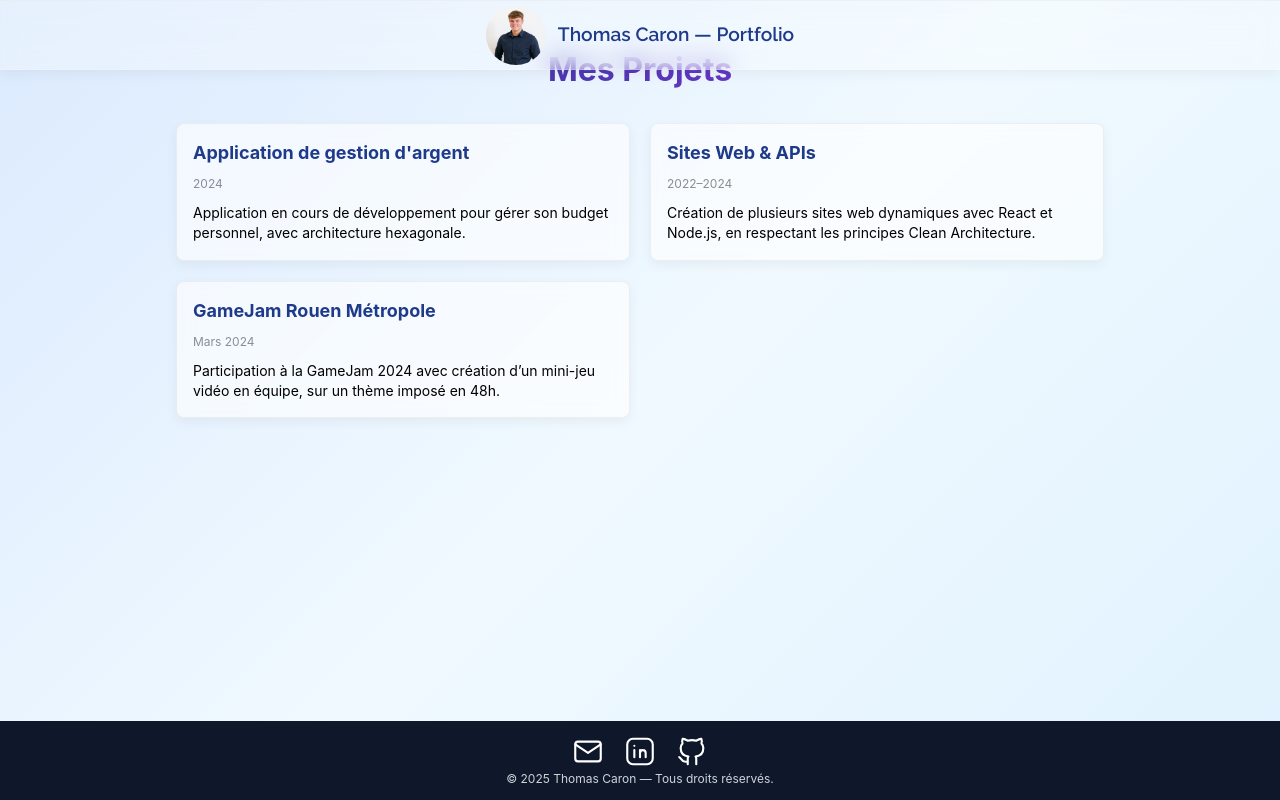
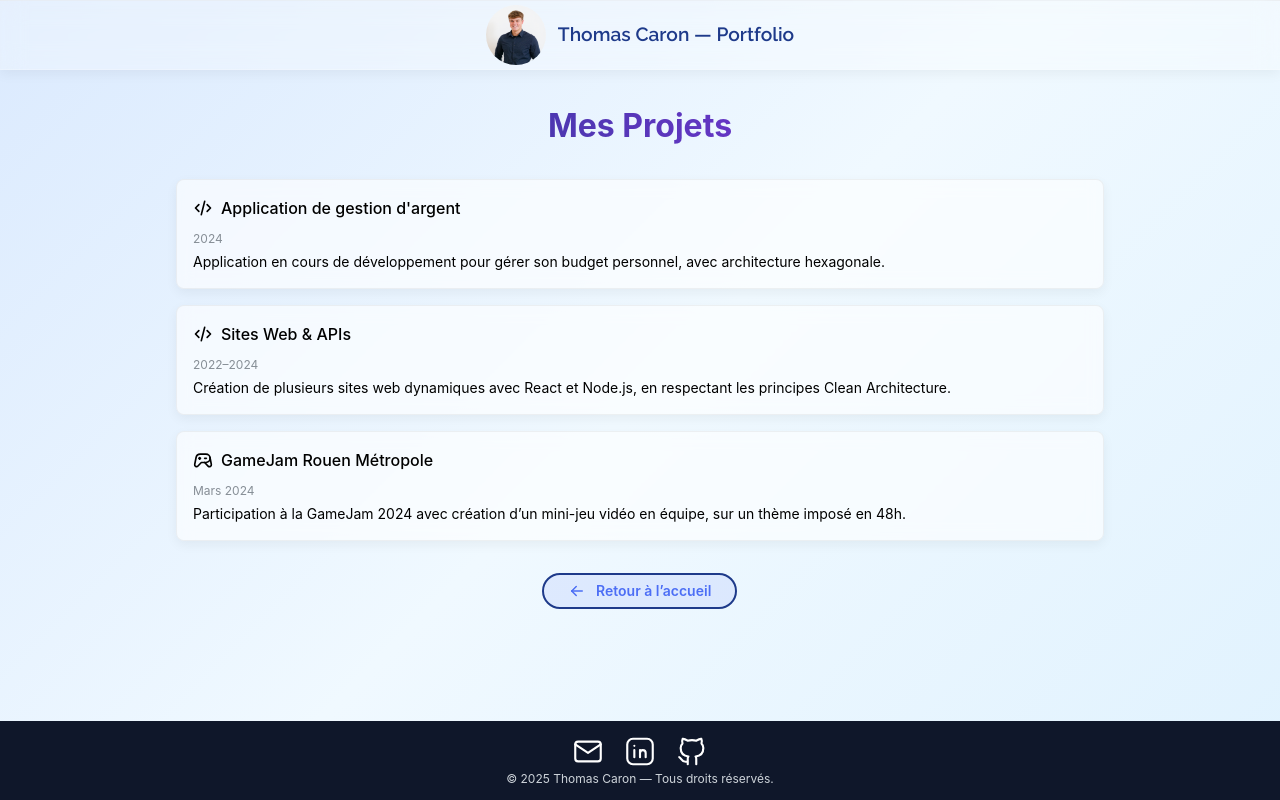
Before and after one commit to ThoomassC/portfolio, a React (Vite) app: page /project in a window 1280 px wide. Built offline with nearby package versions, Linux system fonts and the light colour scheme.

Commit message:
feat : refonte page projects

```diff
--- a/src/pages/Project.tsx
+++ b/src/pages/Project.tsx
@@ -2,11 +2,19 @@
 import {
   Container,
   Title,
-  SimpleGrid,
   Paper,
+  Stack,
   Text,
-  Stack,
+  Group,
+  Button,
 } from "@mantine/core";
+import {
+  IconArrowLeft,
+  IconDeviceGamepad2,
+  IconCode,
+} from "@tabler/icons-react";
+import { useNavigate } from "react-router-dom";
+import { useEffect } from "react";
 
 const projects = [
   {
@@ -30,13 +38,35 @@ const projects = [
 ];
 
 const Project = () => {
+  const navigate = useNavigate();
+
+  useEffect(() => {
+    const style = document.createElement("style");
+    style.innerHTML = `
+      @keyframes fadeSlideProject {
+        0% { opacity: 0; transform: translateY(30px) scale(0.92); }
+        100% { opacity: 1; transform: translateY(0) scale(1); }
+      }
+      .fade-animated-proj { animation: fadeSlideProject 1s ease-out forwards; opacity: 0; }
+      .fade-proj-1 { animation-delay: 0.2s; }
+      .fade-proj-2 { animation-delay: 0.4s; }
+      .fade-proj-3 { animation-delay: 0.6s; }
+      .fade-proj-4 { animation-delay: 0.8s; }
+    `;
+    document.head.appendChild(style);
+  }, []);
+
   return (
-    <Container size="md" py="xl">
+    <Container
+      size="md"
+      py="xl"
+      style={{ marginTop: "3.5rem", marginBottom: "3.5rem" }}
+    >
       <Title
         order={2}
         ta="center"
         mb="xl"
-        className="fade-animated-skill fade-delay-1"
+        className="fade-animated-proj fade-proj-1"
         style={{
           background: "linear-gradient(90deg, #1e3a8a, #9333ea)",
           WebkitBackgroundClip: "text",
@@ -48,13 +78,14 @@ const Project = () => {
         Mes Projets
       </Title>
 
-      <SimpleGrid cols={{ base: 1, sm: 2 }} spacing="lg">
+      <Stack gap="md">
         {projects.map((project, index) => (
           <Paper
             key={index}
             withBorder
             radius="md"
             p="md"
+            className={`fade-animated-proj fade-proj-${index + 2}`}
             style={{
               background: "rgba(255, 255, 255, 0.6)",
               backdropFilter: "blur(8px)",
@@ -71,18 +102,36 @@ const Project = () => {
               e.currentTarget.style.boxShadow = "0 4px 12px rgba(0,0,0,0.05)";
             }}
           >
-            <Stack gap="xs">
-              <Title order={4} style={{ color: "#1e3a8a" }}>
-                {project.title}
-              </Title>
-              <Text size="xs" c="dimmed">
-                {project.date}
-              </Text>
-              <Text size="sm">{project.description}</Text>
-            </Stack>
+            <Group align="center" gap={8} mb="xs">
+              {(project.title.includes("Game") && (
+                <IconDeviceGamepad2 size={20} />
+              )) || <IconCode size={20} />}
+              <Text fw={500}>{project.title}</Text>
+            </Group>
+            <Text size="xs" c="dimmed" mb={4}>
+              {project.date}
+            </Text>
+            <Text size="sm">{project.description}</Text>
           </Paper>
         ))}
-      </SimpleGrid>
+      </Stack>
+
+      <Stack align="center" mt="xl">
+        <Button
+          variant="light"
+          color="indigo"
+          leftSection={<IconArrowLeft size={18} />}
+          onClick={() => navigate("/")}
+          className="fade-animated-proj fade-proj-4"
+          style={{
+            borderRadius: 24,
+            border: "2px solid #1e3a8a",
+            paddingInline: 24,
+          }}
+        >
+          Retour à l’accueil
+        </Button>
+      </Stack>
     </Container>
   );
 };
```
